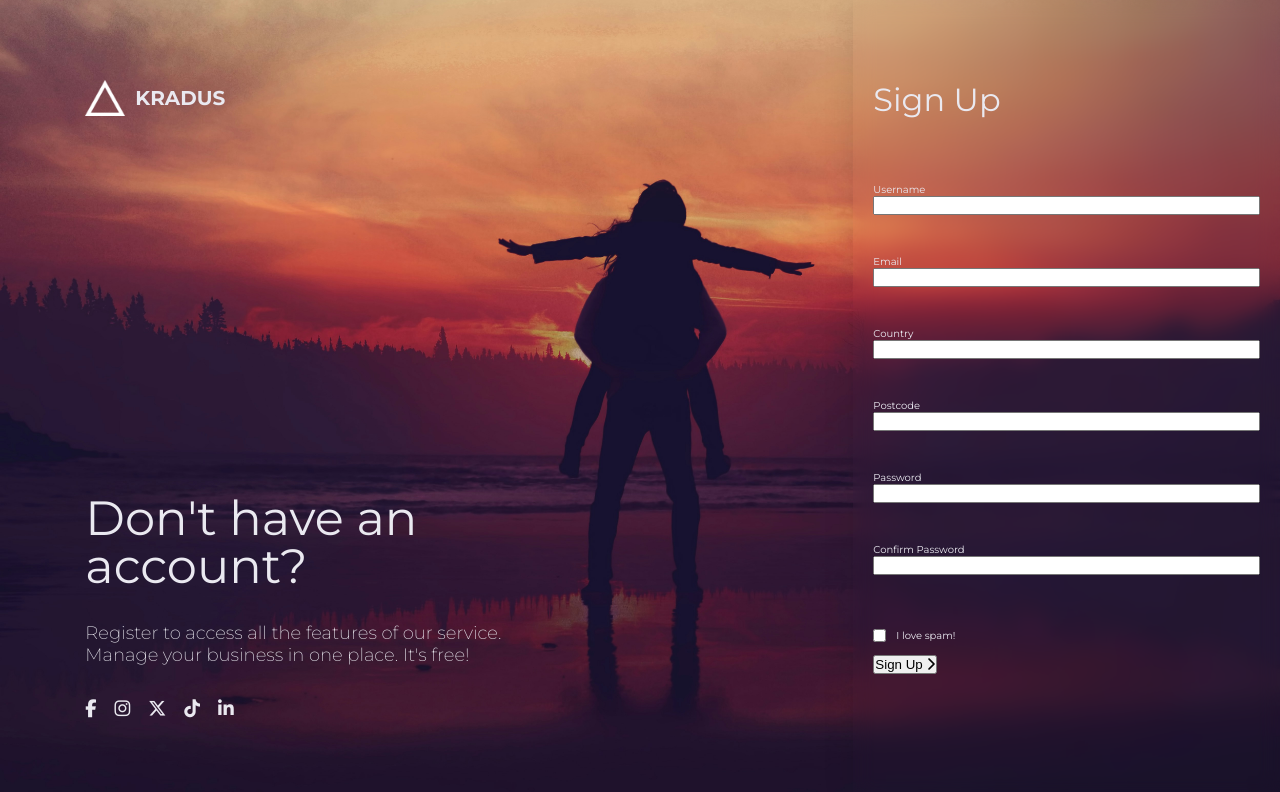
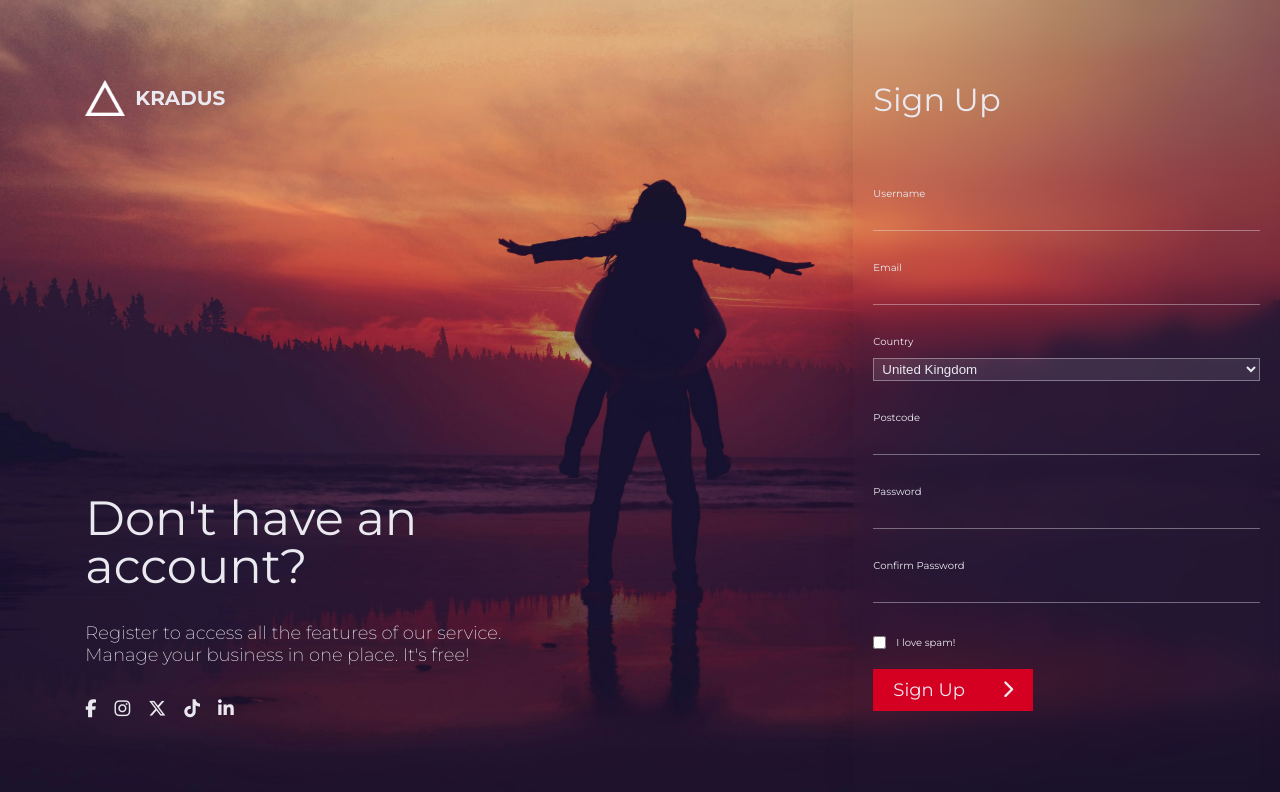
Before and after one commit to LuxScintilla/odin-constraint-validation, a plain HTML site: page index.html in a window 1280 px wide. Drawn offline with Linux system fonts and the light colour scheme.

Commit message:
add form styles

```diff
--- a/index.html
+++ b/index.html
@@ -80,14 +80,13 @@
 
         <div class="form-field">
           <label for="country">Country</label>
-          <input id="country" name="country" type="text" list="country-list">
-          <datalist id="country-list">
-            <option value="United Kingdom">
-            <option value="Netherlands">
-            <option value="Germany">
-            <option value="Spain">
-            <option value="Italy">
-          </datalist>
+          <select id="country" name="country" type="text">
+            <option value="united kingdom">United Kingdom</option>
+            <option value="netherlands">Netherlands</option>
+            <option value="germany">Germany</option>
+            <option value="spain">Spain</option>
+            <option value="italy">Italy</option>
+          </select>
           <span class="error-span"></span>
         </div>
 
@@ -115,7 +114,7 @@
           <span class="error-span"></span>
         </div>
 
-        <button type="submit" class="submit-btn">Sign Up <i class="fa-solid fa-chevron-right"></i></button>
+        <button type="submit" class="submit-btn"><span>Sign Up</span><i class="fa-solid fa-chevron-right"></i></button>
 
       </form>
 
--- a/style.css
+++ b/style.css
@@ -110,9 +110,18 @@ body {
   margin-bottom: 6.4rem;
 }
 
+.form {
+  font-family: inherit;
+}
+
 .form-field {
+  position: relative;
   display: flex;
   flex-direction: column;
+  overflow: hidden;
+  z-index: 1;
+
+  padding-top: 0.4rem;
 }
 
 .form-field--spam {
@@ -121,8 +130,73 @@ body {
   gap: 1rem;
 }
 
+.form-field > label {
+  margin-bottom: 1rem;
+}
+
+.form-field > input {
+  all: unset;
+  height: 2rem;
+  border-bottom: 1px solid rgba(234, 233, 240, 0.4);
+}
+
+.form-field > select {
+  background-color: rgba(234, 233, 240, 0.1);
+  color: inherit;
+  border: 1px solid rgba(234, 233, 240, 0.4);
+  padding: 0.2rem 0.4rem;
+}
+
+.form-field > select:focus {
+  outline: none;
+}
+
+.form-field > select > option {
+  background-color: #000;
+}
+
+.form-field::before {
+  content: "";
+  position: absolute;
+  top: 0;
+  right: 0;
+  bottom: 0;
+  left: 0;
+  z-index: -1;
+  background-color: rgba(255, 255, 255, 0.1);
+  transform: translateX(-110%);
+  transition: transform 0.2s ease-out;
+}
+.form-field:focus-within {
+  /* for the label to inherit */
+  color: #fff;
+  text-shadow: 1px 1px 1px #000;
+}
+.form-field:focus-within::before {
+  transform: translateX(0);
+}
+
 .error-span {
   display: inline-block;
-  height: 2rem;
+  height: 0.6rem;
   margin-bottom: 2rem;
 }
+
+.submit-btn {
+  all: unset;
+  display: flex;
+  align-items: center;
+  justify-content: space-between;
+  width: 12rem;
+  font-size: 1.8rem;
+  background-color: #d50021;
+  padding: 1rem 2rem;
+  margin-top: 1.4rem;
+  cursor: pointer;
+  transition: background-color 0.2s ease-in-out;
+}
+
+.submit-btn:hover,
+.submit-btn:active {
+  background-color: #ff5353;
+}
```
